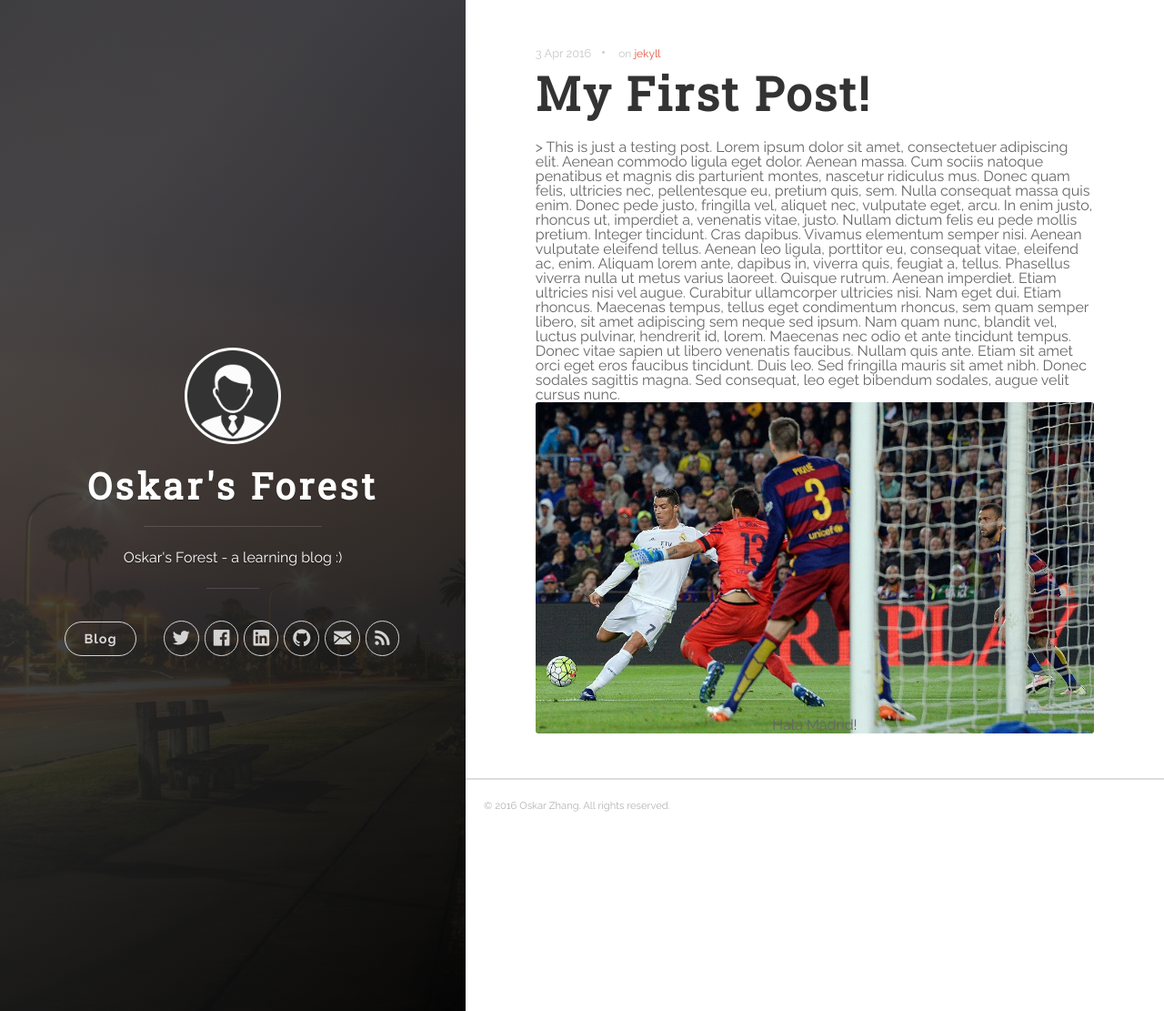
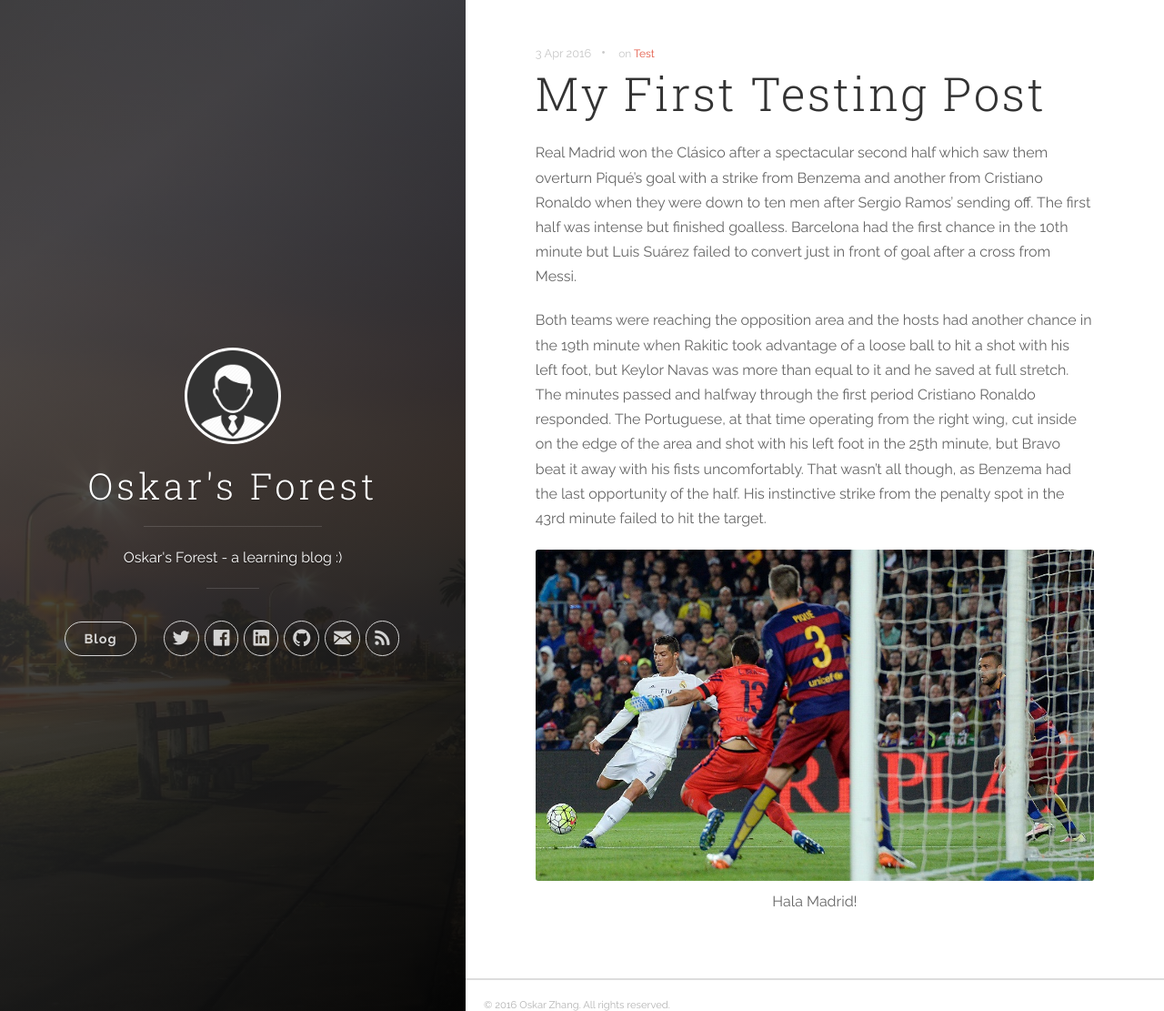
Before and after one commit to oskarsforest/website, a Jekyll site: the page built from _posts/2016-04-04-my-first-post.markdown, in a window 1280 px wide and 1111 px high. Shown: the whole window at 91% size. Built offline with Jekyll 4.4.1, drawn with Linux system fonts in a browser that asks for light colours; nearby versions of some CDN libraries.

Commit message:
minor changes

```diff
--- /dev/null
+++ b/_posts/2016-04-04-my-first-post.markdown
@@ -0,0 +1,14 @@
+---
+title:  "My First Testing Post"
+date:   2016-04-03 23:55:23
+categories: [post]
+tags: [Test]
+---
+
+Real Madrid won the Clásico after a spectacular second half which saw them overturn Piqué's goal with a strike from Benzema and another from Cristiano Ronaldo when they were down to ten men after Sergio Ramos' sending off. The first half was intense but finished goalless. Barcelona had the first chance in the 10th minute but Luis Suárez failed to convert just in front of goal after a cross from Messi.
+
+Both teams were reaching the opposition area and the hosts had another chance in the 19th minute when Rakitic took advantage of a loose ball to hit a shot with his left foot, but Keylor Navas was more than equal to it and he saved at full stretch. The minutes passed and halfway through the first period Cristiano Ronaldo responded. The Portuguese, at that time operating from the right wing, cut inside on the edge of the area and shot with his left foot in the 25th minute, but Bravo beat it away with his fists uncomfortably. That wasn't all though, as Benzema had the last opportunity of the half. His instinctive strike from the penalty spot in the 43rd minute failed to hit the target.
+
+<img src="/website/images/cr.jpg" />
+
+<small class="img-hint">Hala Madrid!</small>
--- a/_posts/2016-04-04-my-first-post.mdown
+++ /dev/null
@@ -1,14 +0,0 @@
----
-title:  "My First Post!"
-date:   2016-04-03 23:55:23
-categories: [post]
-tags: [jekyll]
----
-
-> This is just a testing post.
-
-Lorem ipsum dolor sit amet, consectetuer adipiscing elit. Aenean commodo ligula eget dolor. Aenean massa. Cum sociis natoque penatibus et magnis dis parturient montes, nascetur ridiculus mus. Donec quam felis, ultricies nec, pellentesque eu, pretium quis, sem. Nulla consequat massa quis enim. Donec pede justo, fringilla vel, aliquet nec, vulputate eget, arcu. In enim justo, rhoncus ut, imperdiet a, venenatis vitae, justo. Nullam dictum felis eu pede mollis pretium. Integer tincidunt. Cras dapibus. Vivamus elementum semper nisi. Aenean vulputate eleifend tellus. Aenean leo ligula, porttitor eu, consequat vitae, eleifend ac, enim. Aliquam lorem ante, dapibus in, viverra quis, feugiat a, tellus. Phasellus viverra nulla ut metus varius laoreet. Quisque rutrum. Aenean imperdiet. Etiam ultricies nisi vel augue. Curabitur ullamcorper ultricies nisi. Nam eget dui. Etiam rhoncus. Maecenas tempus, tellus eget condimentum rhoncus, sem quam semper libero, sit amet adipiscing sem neque sed ipsum. Nam quam nunc, blandit vel, luctus pulvinar, hendrerit id, lorem. Maecenas nec odio et ante tincidunt tempus. Donec vitae sapien ut libero venenatis faucibus. Nullam quis ante. Etiam sit amet orci eget eros faucibus tincidunt. Duis leo. Sed fringilla mauris sit amet nibh. Donec sodales sagittis magna. Sed consequat, leo eget bibendum sodales, augue velit cursus nunc.
-
-<img src="/website/images/cr.jpg" />
-
-<small class="img-hint">Hala Madrid!</small>
--- a/css/main.css
+++ b/css/main.css
@@ -55,7 +55,7 @@ pre.highlight code,
   border-radius:100%;
 }
 
-h1{
+h2{
   font-weight: bold;
 }
 
```
Also changed, not shown: _posts/2016-04-05-funny-video-post.markdown (added, +8 -0 lines).
